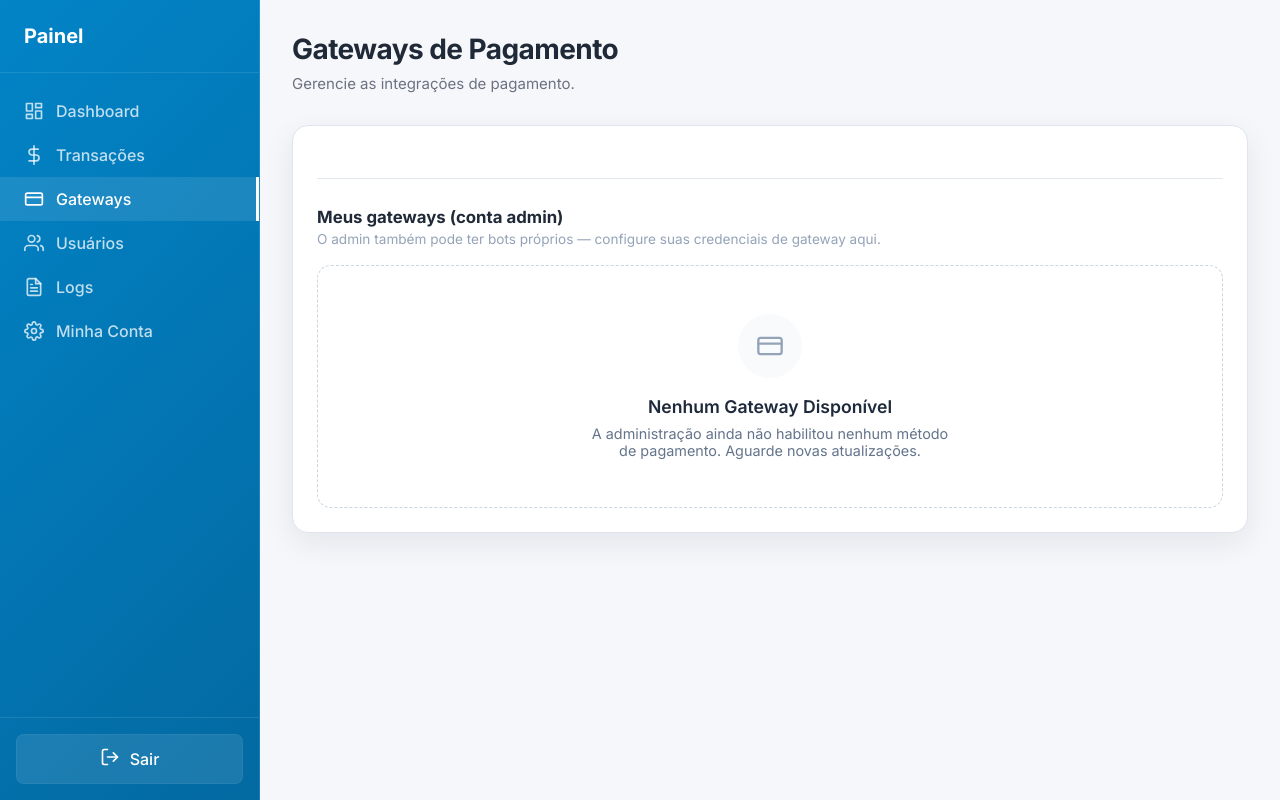
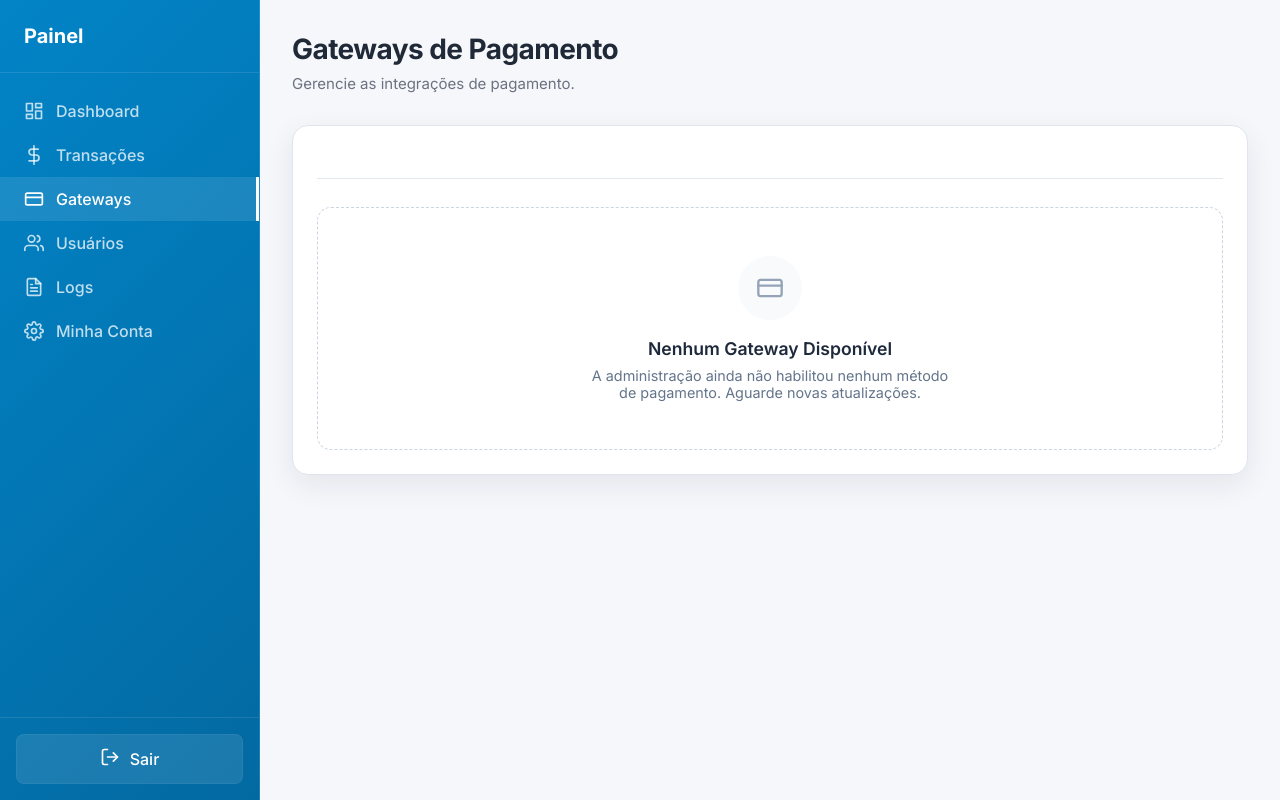
Before and after one commit to CaioGomest/telegram-bot-panel, a PHP site: page /gateways.php in a window 1280 px wide. Run offline with PHP 8.4, Linux system fonts and the light colour scheme; the visitor is signed in with stand-in values (Sample User, id 1); tables that the repository leaves empty or names only in its code hold one stand-in row (values such as "Sample post").

Commit message:
fix: remove texto "Meus gateways (conta admin)" da tela de Gateways
Co-Authored-By: Claude Sonnet 5 <noreply@anthropic.com>

```diff
--- a/gateways.php
+++ b/gateways.php
@@ -537,8 +537,6 @@ $gateways_usuario = listarGatewaysUsuario($user_id, $por_pagina, $offset);
 
             <?php if ($is_admin): ?>
                 <hr style="margin:28px 0;border:none;border-top:1px solid #e2e8f0;">
-                <h2 style="font-size:1.05rem;margin:0 0 4px;">Meus gateways (conta admin)</h2>
-                <p style="font-size:.85rem;color:#94a3b8;margin:0 0 18px;">O admin também pode ter bots próprios — configure suas credenciais de gateway aqui.</p>
             <?php endif; ?>
             <?php
                 // USER VIEW: sempre visível — inclusive para admin, para sua própria conta
```
